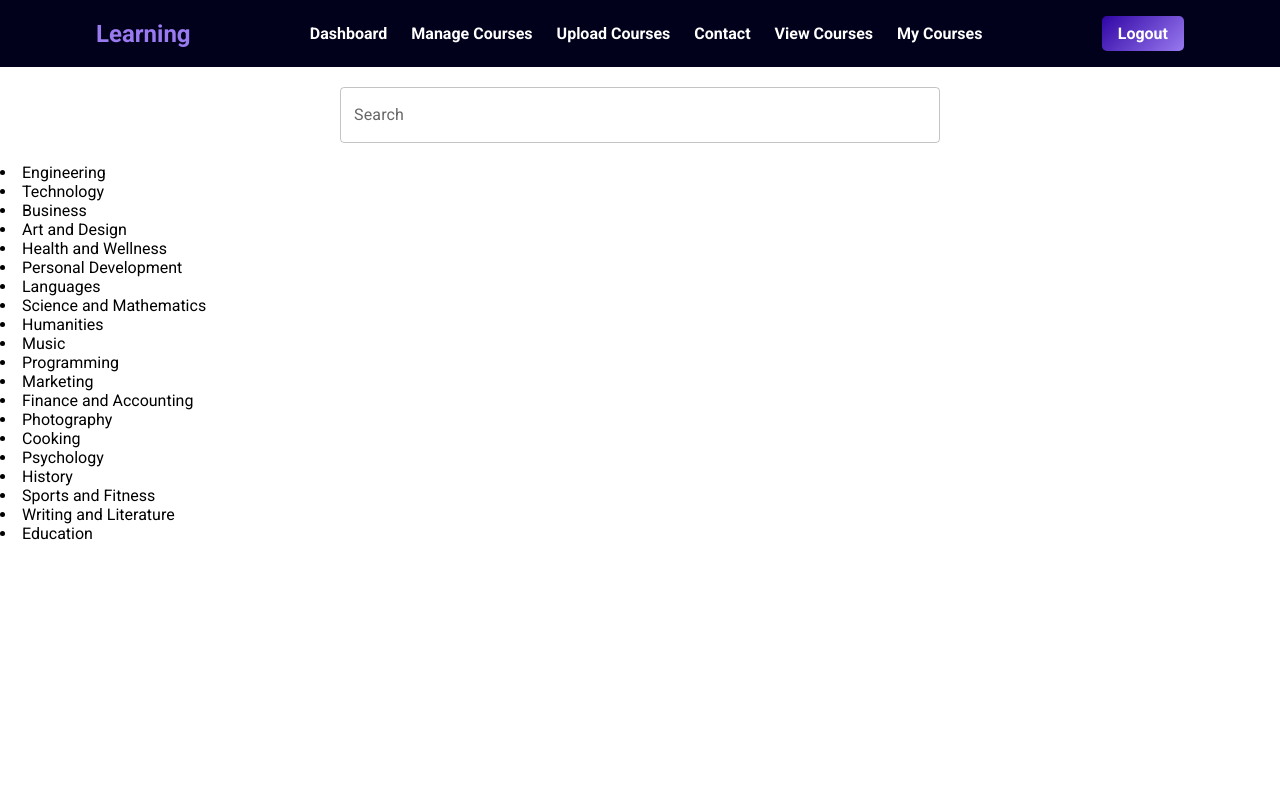
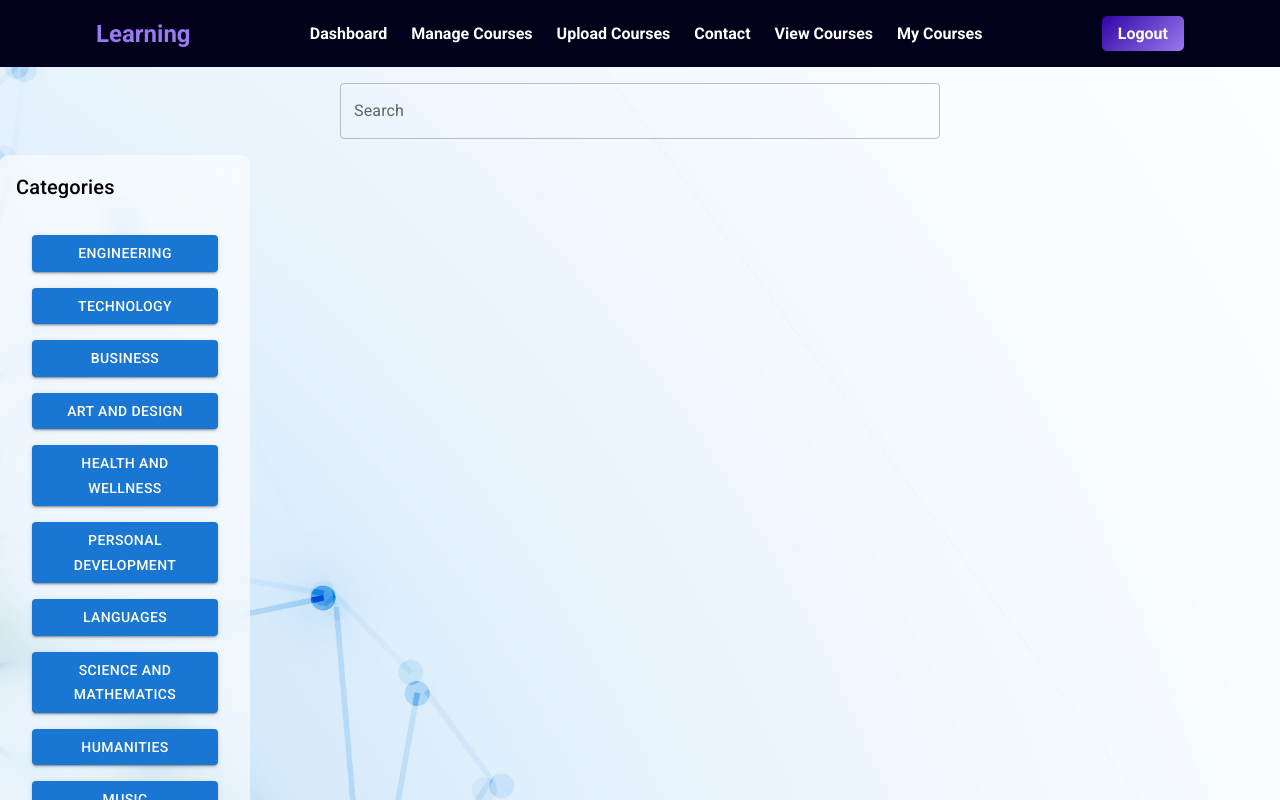
Before and after one commit to AbdurrahmanDevGithub/learning-platform, a React (Vite) app in the folder frontend/: page /allcourses in a window 1280 px wide. Shown: the top 800 px of the page. Built offline with nearby package versions, Linux system fonts and the light colour scheme; sample sign-in values are in the browser's storage.

Commit message:
Moved background image feature to Mafas branch

```diff
--- a/frontend/src/App.jsx
+++ b/frontend/src/App.jsx
@@ -30,8 +30,8 @@ const App = () => {
         <Route path="/uplodecourse" element={<ProtectedRoute> <CourseUplodePage /> </ProtectedRoute>} />
         <Route path="/courses" element={<ProtectedRoute> <FetcheCourses /> </ProtectedRoute>} />
         <Route path="/updatecourse/:id" element={<ProtectedRoute> <CourseUpdate /> </ProtectedRoute>} />
-        <Route path="/allcourses" element={<Courses />} />
-        <Route path="/mycourses" element={<MyCourses />} />
+        <Route path="/allcourses" element={<ProtectedRoute> <Courses /> </ProtectedRoute> } />
+        <Route path="/mycourses" element={<ProtectedRoute> <MyCourses /> </ProtectedRoute>} />
       </Routes>
 
     </AnimatePresence>
--- a/frontend/src/pages/Courses.jsx
+++ b/frontend/src/pages/Courses.jsx
@@ -1,13 +1,14 @@
-import axios from 'axios'
-import React, { useState } from 'react'
-import { host } from '../utils/APIRoutes'
-import { toast,ToastContainer } from 'react-toastify'
-import Navbar from '../components/Navbar'
-import { TextField, Box } from "@mui/material";
+import axios from "axios";
+import React, { useState } from "react";
+import { host } from "../utils/APIRoutes";
+import { toast, ToastContainer } from "react-toastify";
+import Navbar from "../components/Navbar";
+import bgImage from "../assets/newBG.jpg";
+import { TextField, Box, Typography, Button, List, ListItem, Card, CardContent, CardMedia, Grid, CircularProgress } from "@mui/material";
 
 const Courses = () => {
-
-  const [courses,setCourses] = useState([])
+  const [courses, setCourses] = useState([]);
+  const [loading, setLoading] = useState(false); // Added loading state
 
   const categories = [
     "Engineering",
@@ -29,39 +30,35 @@ const Courses = () => {
     "History",
     "Sports and Fitness",
     "Writing and Literature",
-      "Education"
-    ]
+    "Education",
+  ];
 
-    const handleClickedCourse = async(category)=>{
-      try{
-
-          const response = await axios.get(`${host}/api/course/fetchallcourses/${category}`)
-          if(response.data && response.data.length > 0){
-            setCourses(response.data)
-            console.log(response.data);
-          }else{
-            toast.error(`Sorry! currently no courses available on ${category} category.`);
-            console.log("there is no courses on this category");
+  const handleClickedCourse = async (category) => {
+    setLoading(true); // Show loading spinner
+    try {
+      const response = await axios.get(`${host}/api/course/fetchallcourses/${category}`);
+      if (response.data && response.data.length > 0) {
+        setCourses(response.data);
+      } else {
+        toast.error(`Sorry! currently no courses available in ${category} category.`);
       }
-
-      }catch (error) {
+    } catch (error) {
       if (error.response && error.response.status === 404) {
         toast.error(`No courses found in the ${category} category.`);
       } else if (error.response && error.response.status === 500) {
-            toast.error('Internal server error. Please try again later.');
+        toast.error("Internal server error. Please try again later.");
       } else {
-            toast.error('An unexpected error occurred.');
-        }
-
-        console.error('Error fetching courses:', error);
+        toast.error("An unexpected error occurred.");
       }
     }
+    setLoading(false); // Hide loading spinner
+  };
 
-    const enroleCourse = async(courseId,tutorId,category,image)=>{
-      try{
-        const token = localStorage.getItem('token')
-        if(!token){
-          toast.error("You need to login to enrole courses")
+  const enroleCourse = async (courseId, tutorId, category) => {
+    try {
+      const token = localStorage.getItem("token");
+      if (!token) {
+        toast.error("You need to login to enroll in courses");
         return null;
       }
 
@@ -75,79 +72,102 @@ const Courses = () => {
         }
       );
 
-        if(!enrolement){
-          toast.error("There is an problem in Enrole this course. Please try again later")
+      if (!enrolement) {
+        toast.error("There is a problem enrolling in this course. Please try again later.");
         return null;
       }
 
-        console.log("Successfully Enrolled.",enrolement.data);
-        toast.error("Successfully Enrolled")
-
-      }catch(error){
-        console.log("error in enroleCourse",error);
-
+      toast.success("Successfully Enrolled");
+    } catch (error) {
+      toast.error("An error occurred while enrolling in the course.");
     }
-    }
+  };
 
   return (
-    <div>
+    <div style={{ backgroundImage: `url(${bgImage})`, backgroundSize: 'cover', backgroundPosition: 'center', minHeight: '100vh' }}>
       <Navbar />
-      <Box sx={{ padding: "20px", display: "flex", justifyContent: "center" }}>
-        <TextField
-          label="Search"
-          variant="outlined"
-          fullWidth
-          sx={{ maxWidth: "600px" }}
+
+      <Box sx={{ display: "flex", justifyContent: "center", marginY: 2 }}>
+        <TextField label="Search" variant="outlined" fullWidth sx={{ maxWidth: "600px" }} />
+      </Box>
+
+      <Box sx={{ display: "flex" }}>
+        {/* Categories Sidebar */}
+        <Box sx={{ width: "250px", padding: 2, backgroundColor: "rgba(255, 255, 255, 0.6)", backdropFilter: "blur(10px)",  borderRadius: 2 }}>
+          <Typography variant="h6" sx={{ marginBottom: 2 }}>Categories</Typography>
+          <List>
+            {categories.map((category) => (
+              <ListItem key={category}>
+                <Button variant="contained" fullWidth onClick={() => handleClickedCourse(category)}>
+                  {category}
+                </Button>
+              </ListItem>
+            ))}
+          </List>
+        </Box>
+
+        {/* Courses Grid */}
+        <Box sx={{ flexGrow: 1, padding: 2 }}>
+          {loading ? (
+            <Box sx={{ display: "flex", justifyContent: "center", alignItems: "center", height: "80vh" }}>
+              <CircularProgress />
+            </Box>
+          ) : (
+            <Grid container spacing={3}>
+              {courses.map((course) => (
+                <Grid item xs={12} sm={6} md={4} key={course._id}>
+                  <Card sx={{ transition: "transform 0.3s ease, box-shadow 0.3s ease", '&:hover': { transform: "scale(1.05)", boxShadow: "0 6px 20px rgba(0,0,0,0.2)" }, }}>
+                    <CardMedia
+                      component="img"
+                      height="140"
+                      image={course.image}
+                      alt={course.title}
                     />
-      </Box>
-      <div>
-
-        {categories.map((category)=>(
-          <li key={category}>
-            <span onClick={()=>handleClickedCourse(category)}>
-             {category}
-            </span>
-          </li>
-        ))}
-      </div>
-
-        <br/>
-
-      <div>
-        {
-          courses.map((course)=>(
-            <div key={course._id}>
-              <h2>{course.title}</h2>
-                <p>{course.description}</p>
-                <img
-                  src={course.image}
-                  alt={course.title}
-                  className="course-image"
-                />
-                <video
-                  controls
-                  className="course-video"
-                  src={course.video}
-                >
+                    <CardContent>
+                      <Typography gutterBottom variant="h6" component="div">
+                        {course.title}
+                      </Typography>
+                      <Typography variant="body2" color="text.secondary">
+                        {course.description}
+                      </Typography>
+                      <Typography variant="body2" sx={{ marginTop: 1 }}>
+                        <strong>Category:</strong> {course.category}
+                      </Typography>
+                      <Typography variant="body2">
+                        <strong>Tutor:</strong> {course.tutor}
+                      </Typography>
+                      <Typography variant="body2">
+                        <strong>Duration:</strong> {course.duration} hours
+                      </Typography>
+                      {course.video && (
+                        <Box sx={{ marginTop: 2 }}>
+                          <video controls width="100%">
+                            <source src={course.video} type="video/mp4" />
                             Your browser does not support the video tag.
                           </video>
-                <p>
-                  <strong>Category:</strong> {course.category}
-                </p>
-                <p>
-                  <strong>Tutor:</strong> {course.tutor}
-                </p>
-                <p>
-                  <strong>Duration:</strong> {course.duration} hours
-                </p>
-                <button onClick={()=>enroleCourse(course._id,course.tutorId,course.category)}> Add to Favourite </button>
-            </div>
-          ))
-        }
-      </div>
+                        </Box>
+                      )}
+                      <Button
+                        variant="contained"
+                        color="primary"
+                        fullWidth
+                        sx={{ marginTop: 2 }}
+                        onClick={() => enroleCourse(course._id, course.tutorId, course.category)}
+                      >
+                        Add to Favourite
+                      </Button>
+                    </CardContent>
+                  </Card>
+                </Grid>
+              ))}
+            </Grid>
+          )}
+        </Box>
+      </Box>
+
       <ToastContainer />
     </div>
-  )
-}
+  );
+};
 
-export default Courses
+export default Courses;
```
Also changed, not shown: 2 other files (tests, documents, lock files or other folders). Lines whose indentation alone changed are shown as unchanged.
